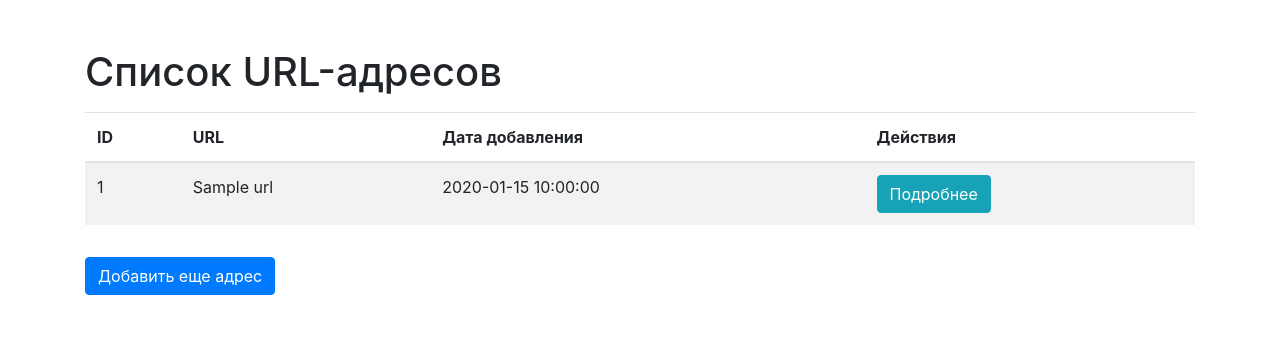
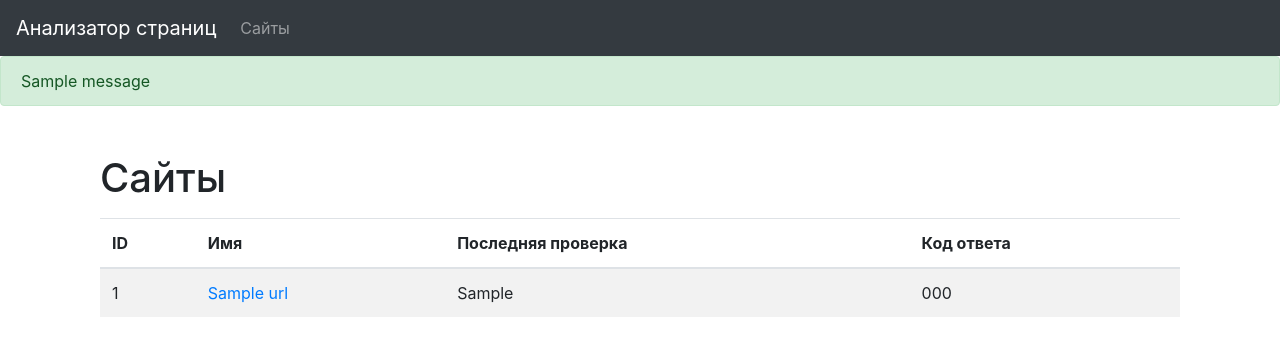
Before and after one commit to Cur1yB/python-project-83, a Flask app: page /urls in a window 1280 px wide. Shown: the top 356 px of the page. Run offline with Flask 2, Linux system fonts and the light colour scheme; one stand-in notice (Sample message) is shown; a database or web service that is not in the repository returns one stand-in record (values such as "Sample title"); some libraries are stand-ins or nearby versions.

Commit message:
Fix alert color for failed checks and ensure consistent message display
- Updated Flask functions to use the correct 'danger' category for flash messages when checks fail.
- Ensured that the template correctly applies Bootstrap alert classes based on message category, enabling red alerts for errors.
- Verified that all flash messages are displayed with appropriate styling based on their type (success, info, danger).

```diff
--- a/page_analyzer/app.py
+++ b/page_analyzer/app.py
@@ -34,11 +34,11 @@ def create_check(id):
                  datetime.now())
             )
             conn.commit()
-            flash('Страница успешно проверена', 'success_check')
+            flash('Страница успешно проверена', 'success')
         else:
-            flash('Ошибка при запросе страницы', 'danger_check')
+            flash('Ошибка при запросе страницы', 'danger')
     except requests.RequestException as e:
-        flash(f'Ошибка при запросе: {e}', 'danger_check')
+        flash(f'Произошла ошибка при проверке', 'danger')
 
     cur.close()
     conn.close()
@@ -81,7 +81,13 @@ def index():
 def urls():
     conn = get_db_connection()
     cur = conn.cursor()
-    cur.execute('SELECT * FROM urls ORDER BY created_at DESC')
+    cur.execute('''
+        SELECT u.id, u.name, MAX(c.created_at) AS last_checked, MAX(c.status_code) AS last_status_code
+        FROM urls u
+        LEFT JOIN url_checks c ON u.id = c.url_id
+        GROUP BY u.id
+        ORDER BY u.created_at DESC
+    ''')
     urls_data = cur.fetchall()
     cur.close()
     conn.close()
--- /dev/null
+++ b/page_analyzer/templates/base.html
@@ -0,0 +1,36 @@
+<!DOCTYPE html>
+<html lang="ru">
+<head>
+    <meta charset="UTF-8">
+    <meta name="viewport" content="width=device-width, initial-scale=1.0">
+    <title>Анализатор страниц</title>
+    <link href="https://stackpath.bootstrapcdn.com/bootstrap/4.5.2/css/bootstrap.min.css" rel="stylesheet">
+</head>
+<body>
+<header class="flex-shrink-0">
+    <nav class="navbar navbar-expand-md navbar-dark bg-dark px-3">
+        <a class="navbar-brand" href="/">Анализатор страниц</a>
+        <div id="navbarNav">
+            <ul class="navbar-nav">
+                <li class="nav-item"><a class="nav-link" href="/urls">Сайты</a></li>
+            </ul>
+        </div>
+    </nav>
+    {% with messages = get_flashed_messages(with_categories=true) %}
+        {% if messages %}
+            {% for category, message in messages %}
+                <div class="alert alert-{{ category }}" role="alert">
+                    {{ message }}
+                </div>
+            {% endfor %}
+        {% endif %}
+    {% endwith %}
+</header>
+
+<main role="main" class="container">
+    {% block content %}
+    {% endblock %}
+</main>
+
+</body>
+</html>
--- a/page_analyzer/templates/urls.html
+++ b/page_analyzer/templates/urls.html
@@ -1,37 +1,27 @@
-<!DOCTYPE html>
-<html lang="en">
-<head>
-    <meta charset="UTF-8">
-    <meta name="viewport" content="width=device-width, initial-scale=1.0">
-    <title>Список URL-адресов</title>
-    <link href="https://stackpath.bootstrapcdn.com/bootstrap/4.5.2/css/bootstrap.min.css" rel="stylesheet">
-</head>
-<body>
+{% extends "base.html" %}
+
+{% block content %}
 <div class="container">
-        <h1 class="mt-5">Список URL-адресов</h1>
+    <h1 class="mt-5">Сайты</h1>
     <table class="table table-striped mt-3" data-test="urls">
         <thead>
             <tr>
                 <th>ID</th>
-                    <th>URL</th>
-                    <th>Дата добавления</th>
-                    <th>Действия</th>
+                <th>Имя</th>
+                <th>Последняя проверка</th>
+                <th>Код ответа</th>
             </tr>
         </thead>
         <tbody>
             {% for url in urls %}
                 <tr>
                     <td>{{ url.id }}</td>
-                        <td>{{ url.name }}</td>
-                        <td>{{ url.created_at }}</td>
-                        <td>
-                            <a href="{{ url_for('url_details', id=url.id) }}" class="btn btn-info">Подробнее</a>
-                        </td>
+                    <td><a href="{{ url_for('url_details', id=url.id) }}">{{ url.name }}</a></td>
+                    <td>{{ url.last_checked | default('', true) }}</td>
+                    <td>{{ url.last_status_code | default('', true) }}</td>
                 </tr>
             {% endfor %}
         </tbody>
     </table>
-        <a href="{{ url_for('index') }}" class="btn btn-primary mt-3">Добавить еще адрес</a>
 </div>
-</body>
-</html>
+{% endblock %}
```
Also changed, not shown: page_analyzer/templates/index.html (+4 -15 lines), page_analyzer/templates/url_details.html (+4 -22 lines). Lines whose indentation alone changed are shown as unchanged.
